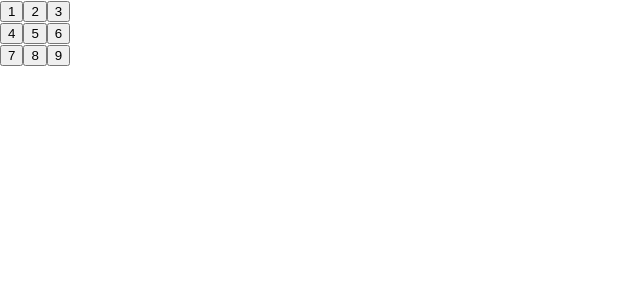
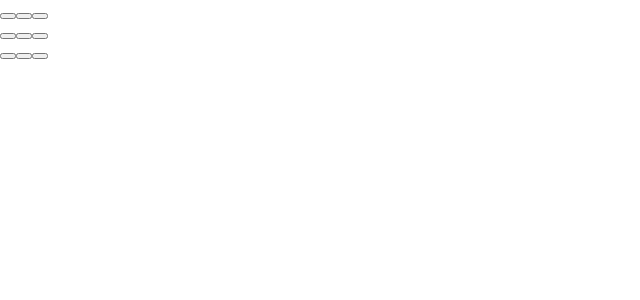
Before and after one commit to emilyh0212/my-react-app, a React (Create React App) app: page / in a window 1280 px wide. Shown: the top 300 px of the page, without its empty margins (0-640 px from the left). Built offline with nearby package versions, Linux system fonts and the light colour scheme.

Commit message:
blank board but when you click on it it shows x, implemented the onclick function

```diff
--- a/src/App.js
+++ b/src/App.js
@@ -1,25 +1,39 @@
 import { useState } from 'react';
-function Square({ value }) {
-  return <button className="square">{value}</button>;
+
+function Square() {
+  const [value, setValue] = useState(null);
+
+  function handleClick() {
+    setValue('X');
+  }
+
+  return (
+    <button
+      className="square"
+      onClick={handleClick}
+    >
+      {value}
+    </button>
+  );
 }
 
 export default function Board() {
   return (
     <>
       <div className="board-row">
-        <Square value="1" />
-        <Square value="2" />
-        <Square value="3" />
+        <Square />
+        <Square />
+        <Square />
       </div>
       <div className="board-row">
-        <Square value="4" />
-        <Square value="5" />
-        <Square value="6" />
+        <Square />
+        <Square />
+        <Square />
       </div>
       <div className="board-row">
-        <Square value="7" />
-        <Square value="8" />
-        <Square value="9" />
+        <Square />
+        <Square />
+        <Square />
       </div>
     </>
   );
```
